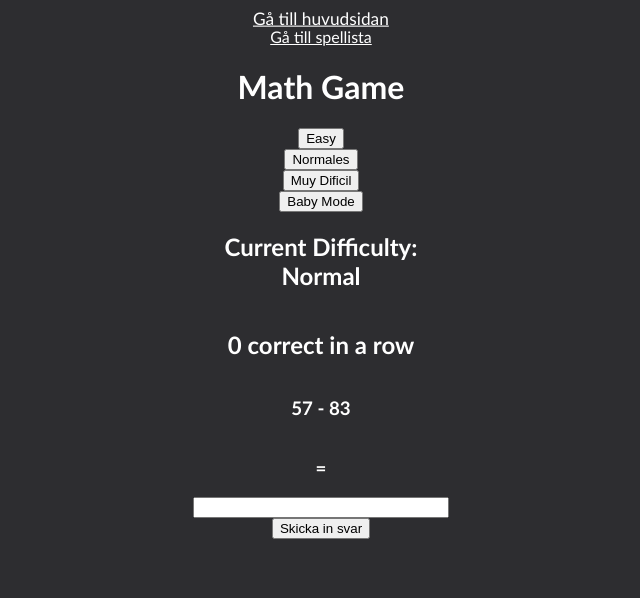
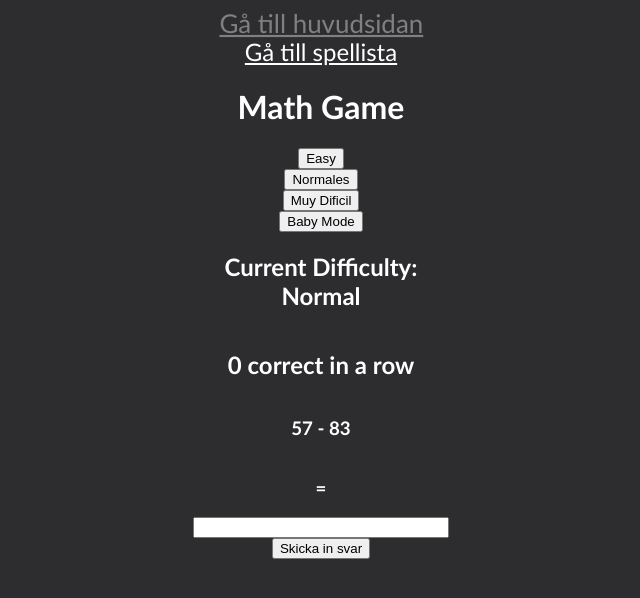
Before and after one commit to biltema-korv/fake-news, a SvelteKit app: page /math-game in a window 1280 px wide. In both pictures the pointer is over the link "Gå till huvudsidan". Shown: the top 598 px of the page, without its empty margins (319-959 px from the left). Built offline with nearby package versions, Linux system fonts and the light colour scheme.

Commit message:
gray color when hovering clickable text

```diff
--- a/src/routes/deepdive/+page.svelte
+++ b/src/routes/deepdive/+page.svelte
@@ -91,5 +91,6 @@
     }
     a:hover{
         transform: scale(1.08);
+        color:gray;
     }
 </style>
--- a/src/routes/fortunecookie/+page.svelte
+++ b/src/routes/fortunecookie/+page.svelte
@@ -142,6 +142,7 @@
     .yeah{
         transition: transform 0.3s;
         color:white;
+        font-size: 3vh;
         justify-content: center;
         margin: auto;
         text-align: center;
@@ -157,4 +158,8 @@
         flex-direction: column;
         width: fit-content;
     }
+    .yeah:hover{
+        transform: scale(1.08);
+        color:gray;
+    }
 </style>
--- a/src/routes/games-list/+page.svelte
+++ b/src/routes/games-list/+page.svelte
@@ -23,6 +23,7 @@
     }
     a:hover{
         transform: scale(1.08);
+        color:gray;
     }
 
     :global(body) {
--- a/src/routes/math-game/+page.svelte
+++ b/src/routes/math-game/+page.svelte
@@ -113,11 +113,13 @@
         transition: transform 0.3s;
         color:white;
         width: fit-content;
+        font-size: 3vh;
         justify-content: center;
         margin: auto;
     }
     .yeah:hover{
         transform: scale(1.08);
+        color:gray;
     }
     button{
         width: fit-content;
```
Also changed, not shown: 44 other files (tests, documents, lock files or other folders).
